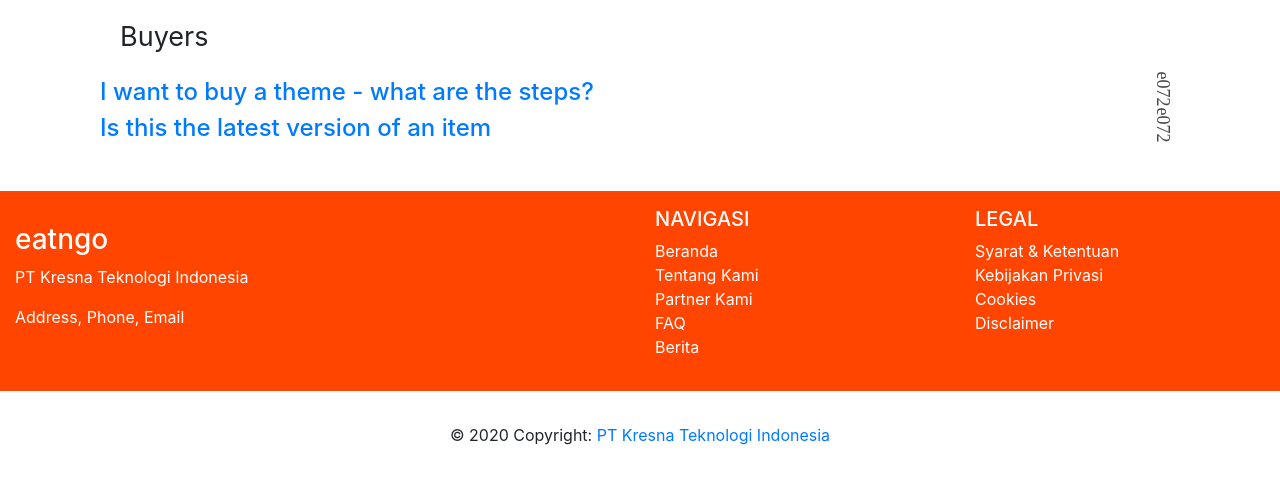
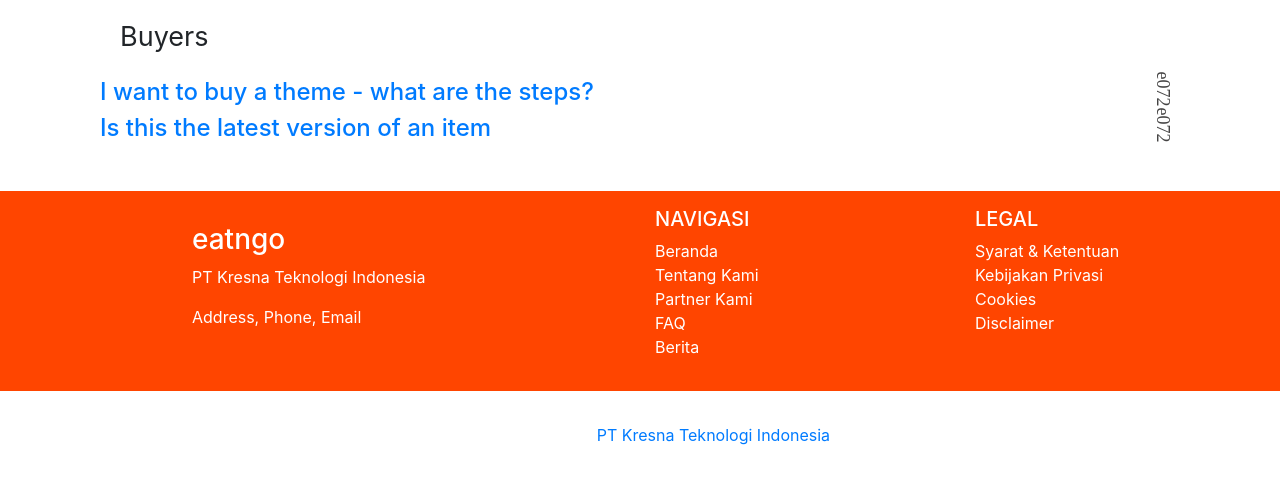
Before and after one commit to bernandocharles/dinee, a Django app: page /faq/ in a window 1280 px wide. Shown: the part 721-1200 px from the top of the page. Run offline with Django 3.2, Linux system fonts and the light colour scheme; some libraries are stand-ins or nearby versions.

Commit message:
minor tweaks

```diff
--- /dev/null
+++ b/home/static/styles/style.css
@@ -0,0 +1,9 @@
+.footer-text {
+  color: white;
+}
+/* .carou-icon {
+  background-color: dimgray !important;
+}
+.carou-text  {
+  color: dimgray !important;
+} */
--- a/templates/base.html
+++ b/templates/base.html
@@ -1,5 +1,7 @@
+{% load static %}
+
 <link rel="stylesheet" href="https://stackpath.bootstrapcdn.com/bootstrap/4.1.3/css/bootstrap.min.css" integrity="sha384-MCw98/SFnGE8fJT3GXwEOngsV7Zt27NXFoaoApmYm81iuXoPkFOJwJ8ERdknLPMO" crossorigin="anonymous">
-
+<link rel="stylesheet" href="{% static 'styles/style.css' %}">
 
 <nav class="navbar navbar-expand-lg navbar-light bg-light">
     <div class="container d-flex flex-column flex-md-row justify-content-between">
@@ -42,7 +44,7 @@
 <!-- End of Main Section -->
 
 <!-- Footer -->
-<footer class="page-footer font-small blue pt-4 px-0 mx-0 py-3">
+<footer class="page-footer font-small blue pt-4 px-0 mx-0 py-3 footer-text">
 
   <!-- Footer Links -->
   <div class="container-fluid px-0 mx-0 py-3 text-center text-md-left">
@@ -51,7 +53,7 @@
     <div class="row px-0 mx-0 py-3" style="background-color: orangered;">
 
       <!-- Grid column -->
-      <div class="col-md-6 mt-md-0 mt-3 mx-0 py-3">
+      <div class="col-md-6 mt-md-0 mt-3 mx-0 py-3" style="padding-left: 15vw;">
 
         <!-- Content -->
           <h3 class="text-lowercase" style="color: white;">eatngo</h3>
@@ -148,7 +150,7 @@
 
   <!-- Copyright -->
   <div class="footer-copyright text-center py-3">© 2020 Copyright:
-    <a href="https://mdbootstrap.com/"> PT Kresna Teknologi Indonesia</a>
+    <a href="#!"> PT Kresna Teknologi Indonesia</a>
   </div>
   <!-- Copyright -->
 
```
Also changed, not shown: home/templates/home/homepage/homepage.html (+8 -8 lines).
